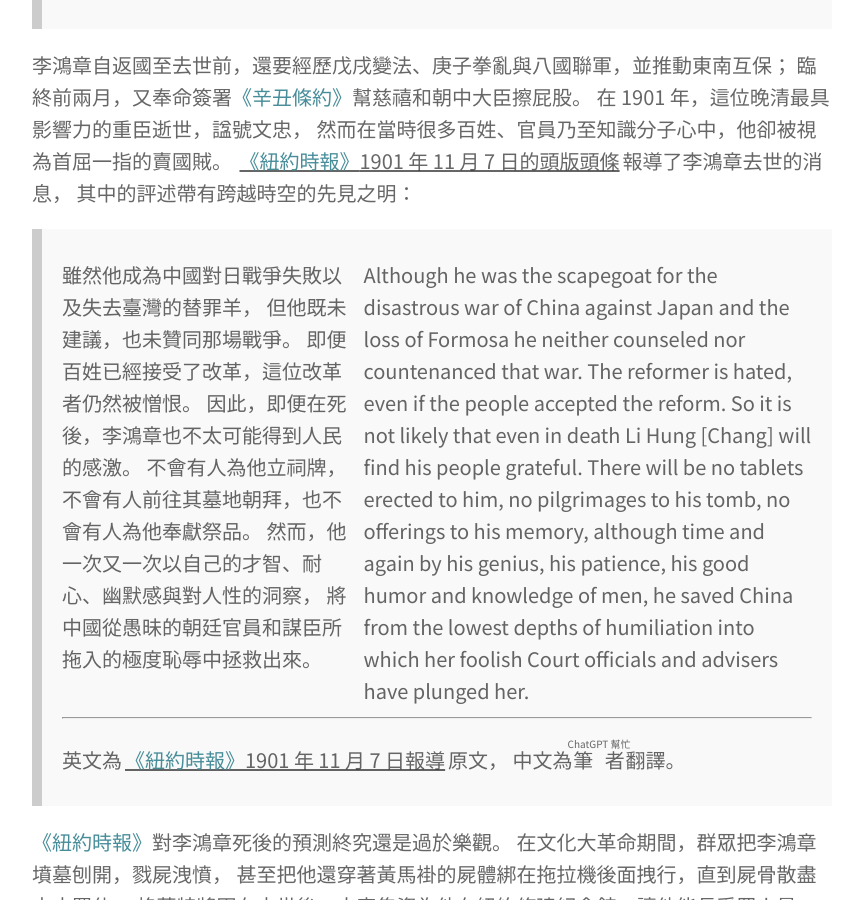
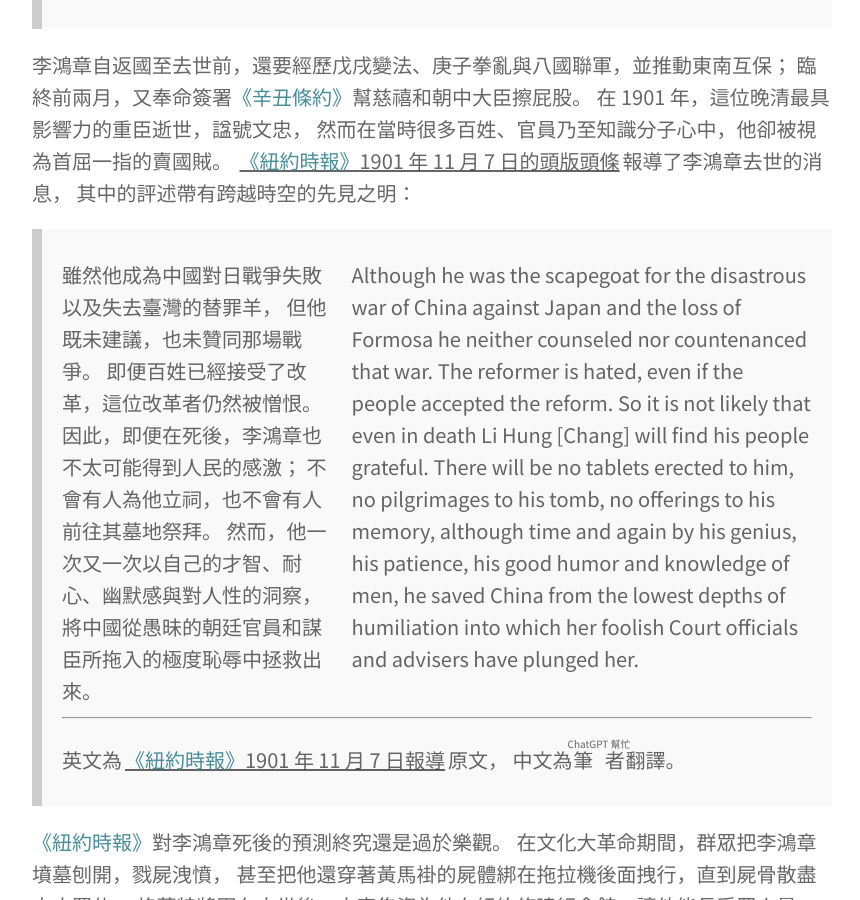
Before and after one commit to jessekelighine/educational-mission, a Jekyll site: the page built from _posts/2025-08-28-li-hung-chang-in-new-york.md, in a window 1280 px wide and 900 px high, scrolled down 20520 px. Shown: the whole window, without its empty margins (208-1068 px from the left). Built offline with Jekyll 4.4.1, drawn with Linux system fonts in a browser that asks for light colours; some web fonts are replaced; part of the change alters nothing that is shown; some of the changed text lies outside the part shown.

Commit message:
typo fixes

```diff
--- a/_posts/2025-08-28-li-hung-chang-in-new-york.md
+++ b/_posts/2025-08-28-li-hung-chang-in-new-york.md
@@ -196,7 +196,7 @@ layout: default
 
 看到這些觀點也讓人覺得有些哀傷，
 一百多年前的李鴻章就看得清楚了——華人勞工俗擱大碗，報紙也沒辦法講真話；
-盲點也很清楚——不清處民主共和的理念，相信集權才是高效、正確的政治形式。
+盲點也很清楚——不清處民主共和的理念，相信極權才是高效、正確的政治形式。
 一個世紀過去了，這些情況似乎沒有太大的改變。
 
 其他刊物也有報導李鴻章的紐約行，而且很多以漫畫的方式呈現。
@@ -613,8 +613,8 @@ layout: default
 >     雖然他成為中國對日戰爭失敗以及失去臺灣的替罪羊，
 >     但他既未建議，也未贊同那場戰爭。
 >     即便百姓已經接受了改革，這位改革者仍然被憎恨。
->     因此，即便在死後，李鴻章也不太可能得到人民的感激。
->     不會有人為他立祠牌，不會有人前往其墓地朝拜，也不會有人為他奉獻祭品。
+>     因此，即便在死後，李鴻章也不太可能得到人民的感激；
+>     不會有人為他立祠，也不會有人前往其墓地祭拜。
 >     然而，他一次又一次以自己的才智、耐心、幽默感與對人性的洞察，
 >     將中國從愚昧的朝廷官員和謀臣所拖入的極度恥辱中拯救出來。
 >   </p>
@@ -836,11 +836,12 @@ layout: default
       更關乎<ruby><rb>公民</rb><rp>（</rp><rt>civics</rt><rp>）</rp></ruby>與融入美國社會的能力，
       因此不能僅憑經濟利益決定。
       它同時承認，雖然華工數量從未對美國社會構成嚴重威脅，但若未來可能如此，美國社會仍有權決定是否接納華人移民。
-      然而，社論也嚴厲批判<em>《排華法案》</em>是非常愚蠢、懦弱並且蠱惑人心的法案（原文：stupid and cowardly pieces of demagogism）。
+      然而，社論也嚴厲批判<em>《排華法案》</em>是非常<ruby><rb>愚蠢</rb><rp>（</rp><rt>stupid</rt><rp>）</rp></ruby>、<ruby><rb>懦弱</rb><rp>（</rp><rt>cowardly</rt><rp>）</rp></ruby>並且<ruby><rb>蠱惑人心的法案</rb><rp>（</rp><rt>pieces of demagogism</rt><rp>）</rp></ruby>。
       無論華人移工是否多到會影響美國社會， 美國都不應該屢次背棄對華條約，
       任由華人——特別是西岸的華人——遭受各種<ruby><rb>可惡</rb><rp>（</rp><rt>outrageous</rt><rp>）</rp></ruby>且<ruby><rb>卑劣</rb><rp>（</rp><rt>dastardly</rt><rp>）</rp></ruby>的對待。
       在這個層面上，社論完全同意李鴻章的立場，
-      並在結尾明言美國在<em>《排華法案》</em>問題上大錯特錯（原文：entirely in the wrong），應為自身的殘酷與背信感到羞恥。
+      並在結尾明言美國在<em>《排華法案》</em>問題上<ruby><rb>大錯特錯</rb><rp>（</rp><rt>entirely in the wrong</rt><rp>）</rp></ruby>，
+      應為自身的<ruby><rb>殘酷</rb><rp>（</rp><rt>cruelty</rt><rp>）</rp></ruby>與<ruby><rb>背信</rb><rp>（</rp><rt>perfidy</rt><rp>）</rp></ruby>感到羞恥。
     </li>
     <li><code>1897-05-08</code> <a href="https://nyti.ms/41IccLr"><em>Li Hung Chang’s Tree</em></a>:
       報導在李鴻章離開一年後，楊儒在格蘭特紀念館為李鴻章贈送的銀杏樹舉行種植儀式。
```
